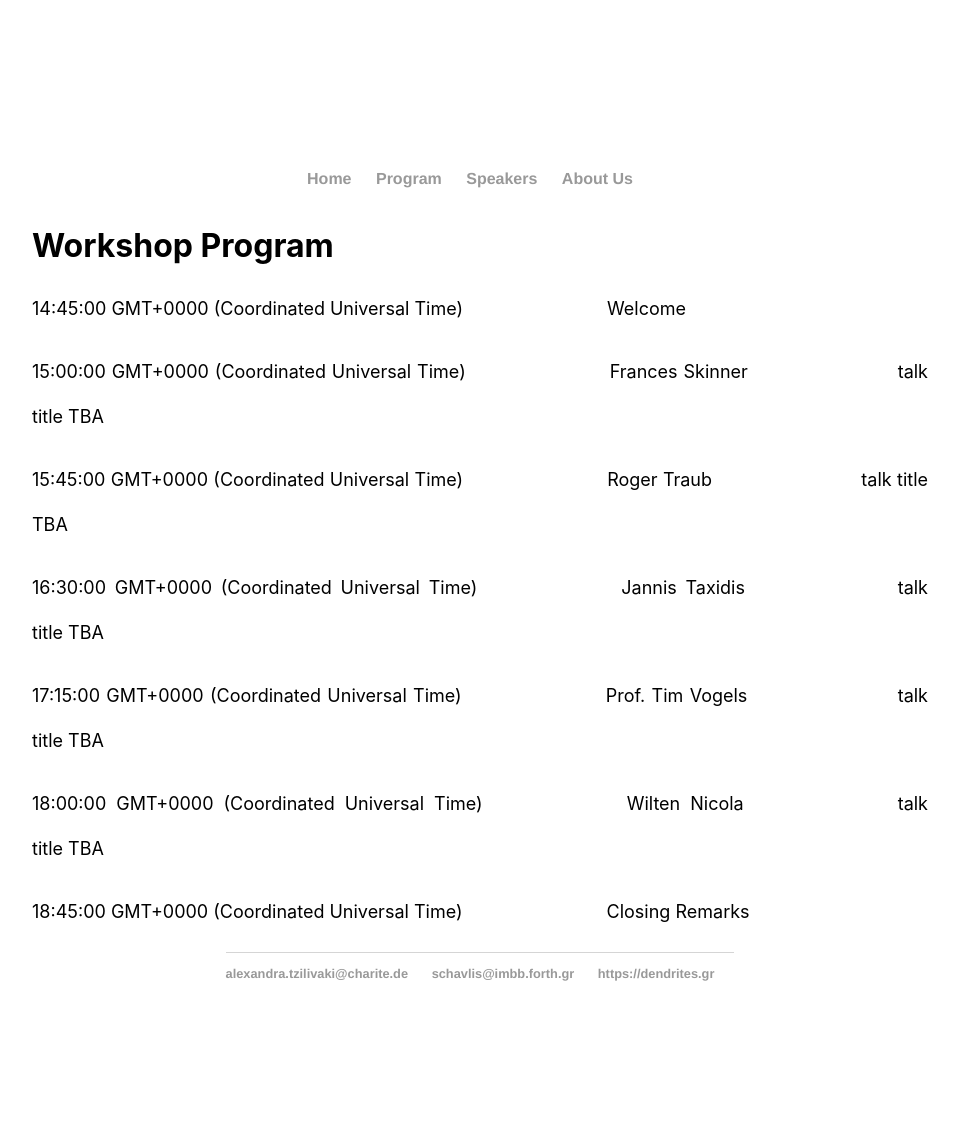
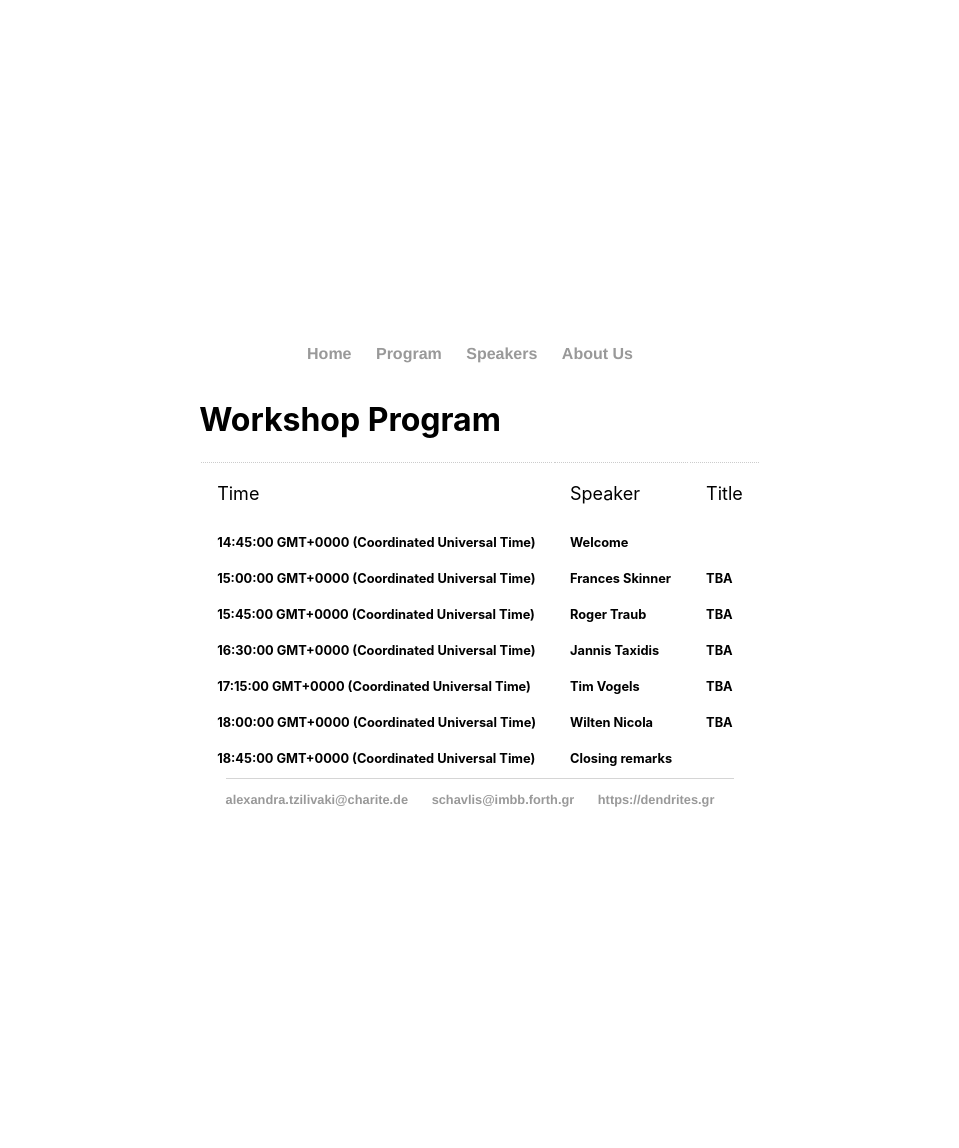
Before and after one commit to spirosChv/ocns2021interneurons, a Jekyll site: the page built from program/index.html, in a window 1280 px wide. Shown: the whole page, without its empty margins (160-1119 px from the left). Built offline with Jekyll 4.4.1, drawn with Linux system fonts in a browser that asks for light colours.

Commit message:
Update index.html

```diff
--- a/program/index.html
+++ b/program/index.html
@@ -19,34 +19,48 @@ title: Workshop Program
 
             <h1> Workshop Program</h1>
 
-
-
-            <p style="font-size:18px; line-height:45px">
-                    <script type="text/javascript">localize("7/21/2020 2:45:00 PM"); </script><tab2>Welcome</tab2></p>
-
-                            <p style="font-size:18px; line-height:45px">
-                    <script type="text/javascript">localize("7/21/2020 3:00:00 PM"); </script><tab2>Frances Skinner</tab2><tab2>
-                        talk title TBA</tab2></p>
-
-                            <p style="font-size:18px; line-height:45px">
-                    <script type="text/javascript">localize("7/21/2020 3:45:00 PM"); </script><tab2>Roger Traub</tab2><tab2>
-                        talk title TBA</tab2></p>
-
-                            <p style="font-size:18px; line-height:45px">
-                    <script type="text/javascript">localize("7/21/2020 4:30:00 PM"); </script><tab2>Jannis Taxidis</tab2><tab2>
-                        talk title TBA</tab2></p>
-
-
-                            <p style="font-size:18px; line-height:45px">
-                    <script type="text/javascript">localize("7/21/2020 5:15:00 PM"); </script><tab2>Prof. Tim Vogels</tab2><tab2>
-                        talk title TBA</tab2></p>
-
-                            <p style="font-size:18px; line-height:45px">
-                    <script type="text/javascript">localize("7/21/2020 6:00:00 PM"); </script><tab2>Wilten Nicola</tab2><tab2>
-                        talk title TBA</tab2></p>
-
-                            <p style="font-size:18px; line-height:45px">
-                    <script type="text/javascript">localize("7/21/2020 6:45:00 PM"); </script><tab2>Closing Remarks</tab2></p>
+          <table style="width:100%; font-size:18px; line-height:45px">
+          <tr>
+            <th>Time</th>
+            <th>Speaker</th>
+            <th>Title</th>
+          </tr>
+          <tr>
+            <td><script type="text/javascript">localize("7/21/2020 2:45:00 PM"); </script></td>
+            <td>Welcome</td>
+            <td></td>
+          </tr>
+          <tr>
+            <td><script type="text/javascript">localize("7/21/2020 3:00:00 PM"); </script></td>
+            <td>Frances Skinner</td>
+            <td>TBA</td>
+          </tr>
+          <tr>
+            <td><script type="text/javascript">localize("7/21/2020 3:45:00 PM"); </script></td>
+            <td>Roger Traub</td>
+            <td>TBA</td>
+          </tr>
+          <tr>
+            <td><script type="text/javascript">localize("7/21/2020 4:30:00 PM"); </script></td>
+            <td>Jannis Taxidis</td>
+            <td>TBA</td>
+          </tr>
+           <tr>
+           <td><script type="text/javascript">localize("7/21/2020 5:15:00 PM"); </script></td>
+           <td>Tim Vogels</td>
+            <td>TBA</td>
+          </tr>
+           <tr>
+              <td><script type="text/javascript">localize("7/21/2020 6:00:00 PM"); </script></td>
+            <td>Wilten Nicola</td>
+            <td>TBA</td>
+          </tr>
+            <tr>
+             <td><script type="text/javascript">localize("7/21/2020 6:45:00 PM"); </script></td>
+            <td>Closing remarks</td>
+            <td></td>
+          </tr>
+        </table>
 
 
         </div>
```
